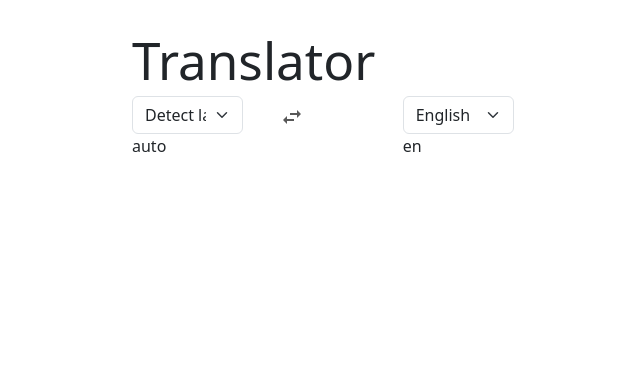
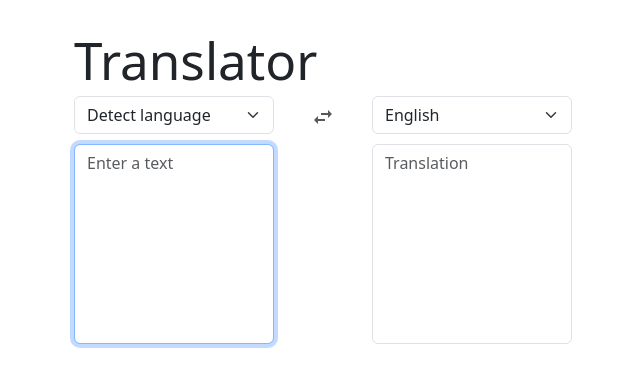
Before and after one commit to elialcodes/translator, a React (Vite) app: page / in a window 1280 px wide. Shown: the top 386 px of the page, without its empty margins (317-957 px from the left). Built offline with nearby package versions, Linux system fonts and the light colour scheme.

Commit message:
feat: text area

```diff
--- a/src/App.tsx
+++ b/src/App.tsx
@@ -5,14 +5,20 @@ import { useStore } from './hooks/useStore';
 import { AUTO_LANGUAGE } from './constants';
 import { ArrowsIcon } from './components/Icons';
 import { LanguageSelector } from './components/LanguageSelector';
+import { TextArea } from './components/TextArea';
 
 function App() {
   const {
     fromLanguage,
     toLanguage,
+    fromText,
+    result,
+    loading,
     interchangeLanguage,
     setFromLanguage,
     setToLanguage,
+    setFromText,
+    setResult,
   } = useStore();
 
   return (
@@ -25,7 +31,7 @@ function App() {
             value={fromLanguage}
             onChange={setFromLanguage}
           />
-          {fromLanguage}
+          <TextArea type="from" value={fromText} onChange={setFromText} />
         </Col>
         <Col>
           <Button
@@ -43,7 +49,12 @@ function App() {
             value={toLanguage}
             onChange={setToLanguage}
           />
-          {toLanguage}
+          <TextArea
+            type="to"
+            loading={loading}
+            value={result}
+            onChange={setResult}
+          />
         </Col>
       </Row>
     </Container>
--- /dev/null
+++ b/src/components/TextArea.tsx
@@ -0,0 +1,34 @@
+import { Form } from 'react-bootstrap';
+import { type FC } from 'react';
+
+interface Props {
+  type: 'from' | 'to';
+  loading?: boolean;
+  onChange: (value: string) => void;
+  value: string;
+}
+
+export const TextArea: FC<Props> = ({ type, loading, onChange, value }) => {
+  const handleChangeTextArea = (
+    event: React.ChangeEvent<HTMLTextAreaElement>,
+  ) => {
+    onChange(event.target.value);
+  };
+  return (
+    <Form.Control
+      as="textarea"
+      autoFocus={type === 'from' ? true : false}
+      placeholder={type === 'from' ? 'Enter a text' : 'Translation'}
+      style={{
+        marginTop: '10px',
+        height: '200px',
+        width: '200px',
+        resize: 'none',
+      }}
+      value={value}
+      onChange={handleChangeTextArea}
+    >
+      {loading && <span>...Loading</span>}
+    </Form.Control>
+  );
+};
--- a/src/constants.ts
+++ b/src/constants.ts
@@ -5,3 +5,8 @@ export const SUPPORTED_LANGUAGES = {
 };
 
 export const AUTO_LANGUAGE = 'auto';
+
+// export const TYPES = {
+//   from: 'from',
+//   to: 'to',
+// };
```
Also changed, not shown: src/types.d.ts (+6 -1 lines).
